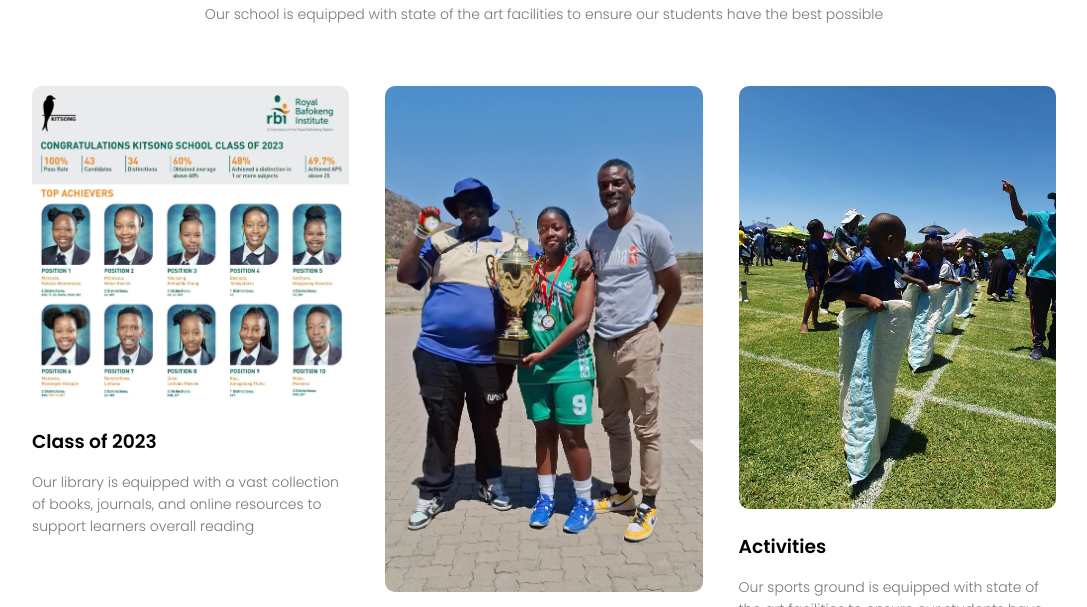
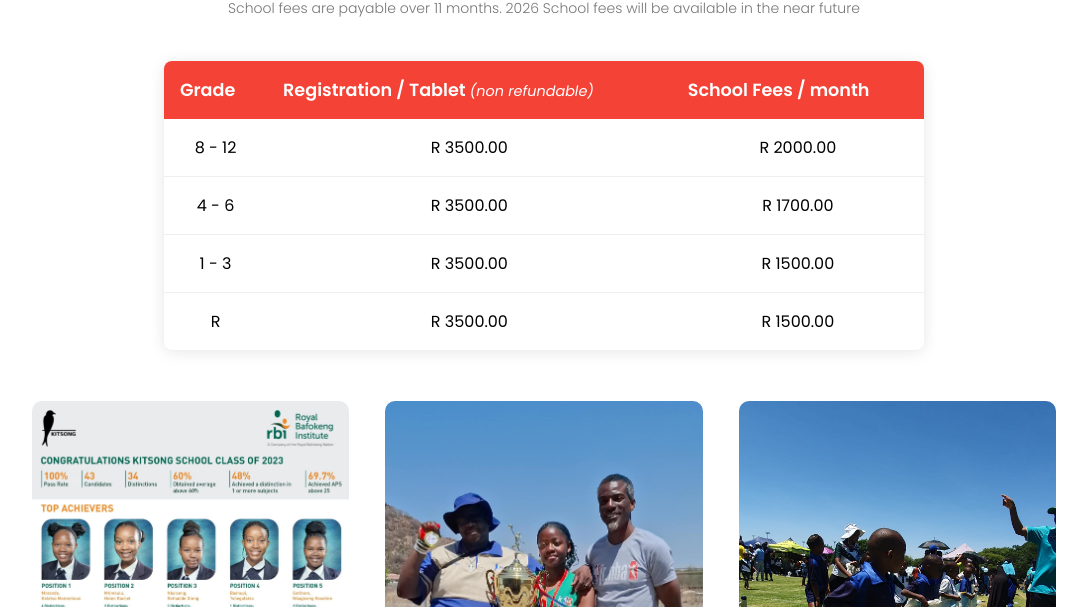
Before and after one commit to Thapeloletsapa/KitsoWeb-main, a plain HTML site: page KitsoWeb-main/course.html in a window 1280 px wide. Shown: the part 722-1329 px from the top of the page, without its empty margins (96-1183 px from the left). Drawn offline with Linux system fonts and the light colour scheme.

Commit message:
`Added admissions section to course.html, updated navigation menu, and modified style.css for layout and design changes.`

```diff
--- a/KitsoWeb-main/course.html
+++ b/KitsoWeb-main/course.html
@@ -25,13 +25,13 @@
           <li><a href="index.html">HOME</a></li>
           <li><a href="gallery.html">GALLERY</a></li>
           <li><a href="contact.html">CONTACT</a></li>
-          <li><a href="course.html">Course</a></li>
+          <li><a href="course.html">Admissions</a></li>
           <li><a href="about.html">About</a></li>
         </ul>
       </div>
       <i class="fa fa-bars" onclick="showMenu()"></i>
     </nav>
-    <h1>About Us</h1>
+    <h1>Admissions</h1>
 
   </section>
 
@@ -44,8 +44,43 @@
 <!----Facilities-->
 
 <section class="facilities">
-<h1>Our Facilities</h1>
-<p>Our school is equipped with state of the art facilities to ensure our students have the best possible </p>
+<h3>Thank you for showing interest in Kitsong</h3>
+
+<p>School fees are payable over 11 months. 2026 School fees will be available in the near future </p>
+
+<div class="admission-table-container">
+  <table class="admission-table">
+      <thead>
+          <tr>
+              <th>Grade</th>
+              <th>Registration / Tablet <span class="fee-note">(non refundable)</span></th>
+              <th>School Fees / month</th>
+          </tr>
+      </thead>
+      <tbody>
+          <tr>
+              <td> 8 - 12</td>
+              <td>R 3500.00</td>
+              <td>R 2000.00</td>
+          </tr>
+          <tr>
+              <td> 4 - 6</td>
+              <td>R 3500.00</td>
+              <td>R 1700.00</td>
+          </tr>
+          <tr>
+              <td> 1 - 3</td>
+              <td>R 3500.00</td>
+              <td>R 1500.00</td>
+          </tr>
+          <tr>
+              <td> R</td>
+              <td>R 3500.00</td>
+              <td>R 1500.00</td>
+          </tr>
+      </tbody>
+  </table>
+</div>
 
 <div class="row">
   <div class="facilities-col">
--- a/KitsoWeb-main/style.css
+++ b/KitsoWeb-main/style.css
@@ -376,6 +376,12 @@ h3{
     box-shadow: 0 4px 8px rgba(0,0,0,0.1);
   }
 
+  .about-col1 img {
+    width: 80%;
+    border-radius: 10px;
+
+  }
+
   .about-col h1 {
     padding-top: 0;
     color: #333;
@@ -737,3 +743,69 @@ background: #f0f0f0;
     border: 1px solid #ccc;
     box-sizing: border-box;
 }
+
+/*--- Admissions ---*/
+.admission-table-container {
+  width: 100%;
+  max-width: 800px;
+  margin: 2rem auto;
+  padding: 0 20px;
+}
+
+.admission-table {
+  width: 100%;
+  border-collapse: collapse;
+  background-color: #ffffff;
+  box-shadow: 0 2px 15px rgba(0, 0, 0, 0.1);
+  border-radius: 8px;
+  overflow: hidden;
+}
+
+.admission-table thead {
+  background-color: #f44336;
+  color: #ffffff;
+}
+
+.admission-table th {
+  padding: 1rem;
+  text-align: left;
+  font-weight: 600;
+  font-size: 1.1rem;
+}
+
+.fee-note {
+  font-weight: normal;
+  font-size: 0.9rem;
+  font-style: italic;
+}
+
+.admission-table td {
+  padding: 1rem;
+  border-bottom: 1px solid #eee;
+}
+
+.admission-table tbody tr:last-child td {
+  border-bottom: none;
+}
+
+.admission-table tbody tr:hover {
+  background-color: #f5f5f5;
+}
+
+/* Mobile Responsive */
+@media (max-width: 600px) {
+  .admission-table {
+      box-shadow: none;
+  }
+
+  .admission-table th,
+  .admission-table td {
+      padding: 0.75rem;
+      font-size: 0.9rem;
+  }
+
+  .fee-note {
+      display: block;
+      margin-top: 0.25rem;
+  }
+}
```
Also changed, not shown: KitsoWeb-main/about.html (+17 -1 lines), KitsoWeb-main/gallery.html (+1 -1 lines), KitsoWeb-main/assets/birds.png (added).
